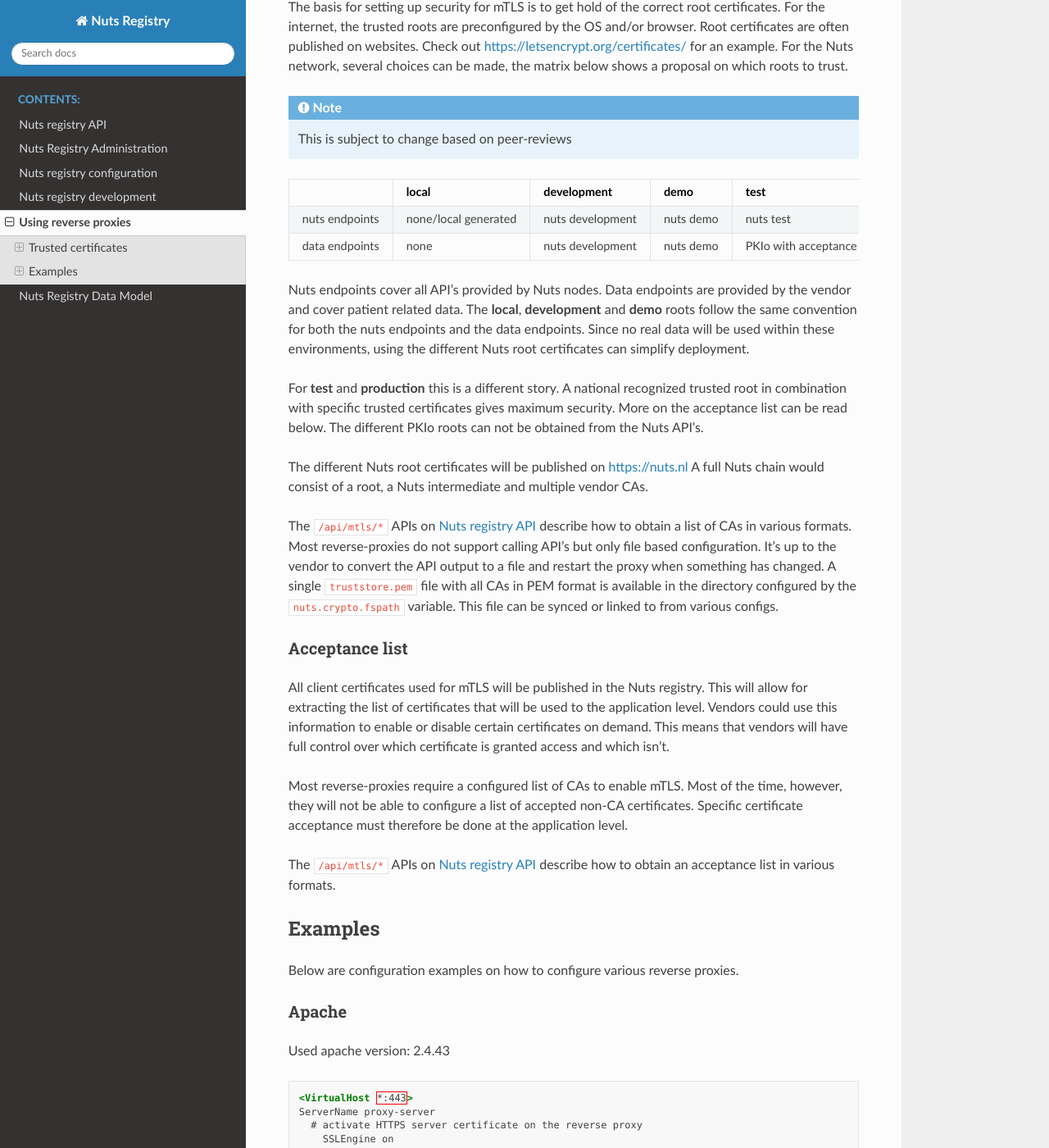
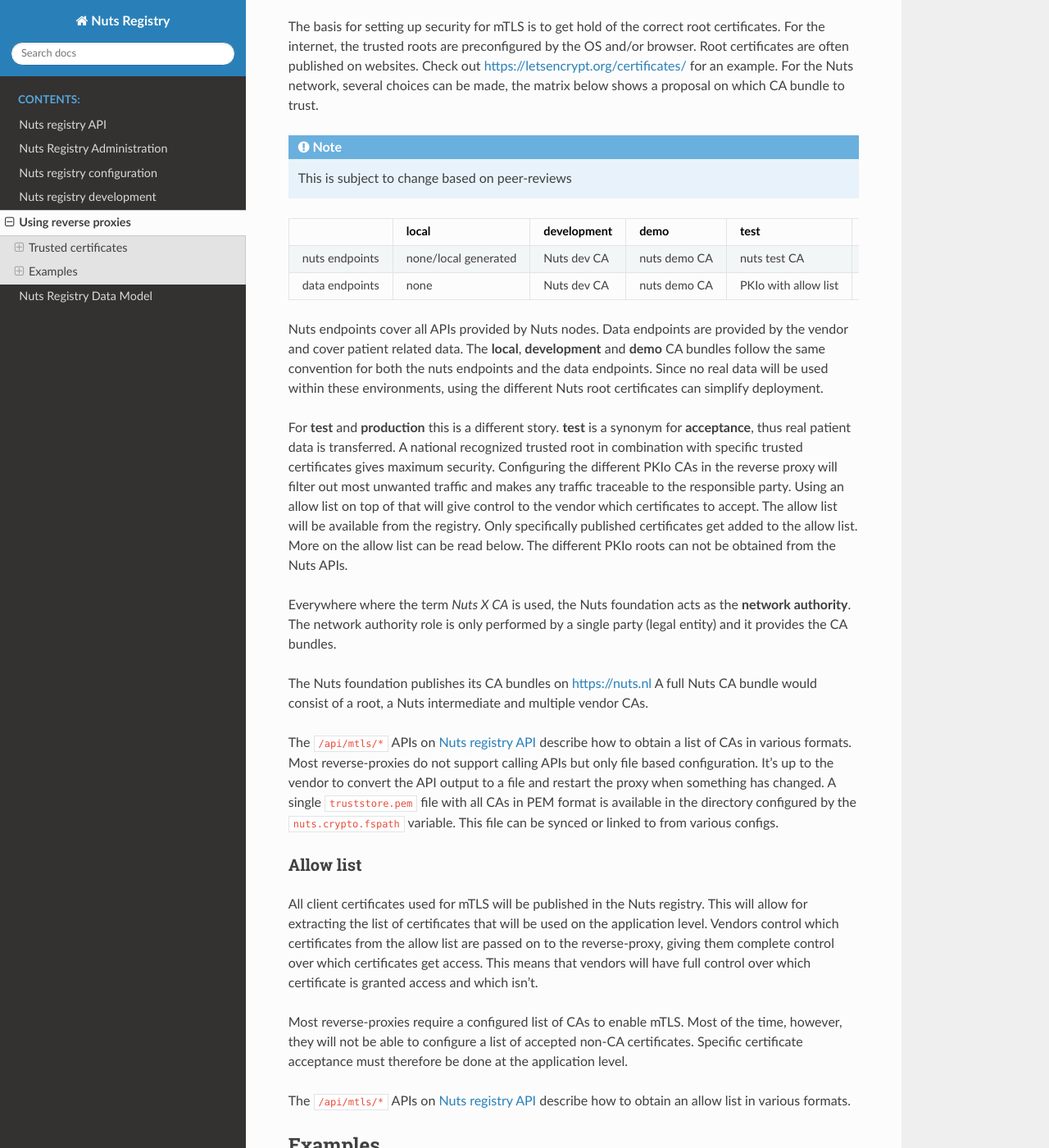
Before and after one commit to nuts-foundation/nuts-registry, a Sphinx documentation site: the page built from docs/pages/installation/reverse-proxy-configuration.rst, in a window 1280 px wide and 1400 px high, scrolled down 538 px. Shown: the whole window at 82% size. Built offline with Sphinx 7.4.7 and the Read the Docs theme 2.0.0, drawn with Linux system fonts in a browser that asks for light colours; some of the changed text lies outside the part shown.

Commit message:
changes after review

```diff
--- a/docs/pages/installation/reverse-proxy-configuration.rst
+++ b/docs/pages/installation/reverse-proxy-configuration.rst
@@ -4,9 +4,9 @@ Using reverse proxies
 #####################
 
 The Nuts network makes heavy use of TLS connections with client certificates (a.k.a. mTLS).
-It's therefore highly recommended to use a reverse proxy for TLS termination and to secure your data endpoint and Nuts endpoints.
+This documentation covers some guidelines and examples when using a reverse proxy for TLS termination and to secure your data endpoint and Nuts endpoints. It only covers HTTP/REST calls and not gRPC.
 In the `Examples`_ section, examples are given for the most popular proxies.
-The page only covert the client certificate part. Server certificates must be configured as normal, they must be signed by on of the globally accepted CAs.
+This page only covers the client certificate part. Server certificates must be configured as normal, they must be signed by one of the globally accepted CAs (like Let's Encrypt and others).
 
 Trusted certificates
 ********************
@@ -21,50 +21,57 @@ Trusted roots
 The basis for setting up security for mTLS is to get hold of the correct root certificates.
 For the internet, the trusted roots are preconfigured by the OS and/or browser.
 Root certificates are often published on websites. Check out https://letsencrypt.org/certificates/ for an example.
-For the Nuts network, several choices can be made, the matrix below shows a proposal on which roots to trust.
+For the Nuts network, several choices can be made, the matrix below shows a proposal on which CA bundle to trust.
 
 .. note::
 
     This is subject to change based on peer-reviews
 
-+----------------+----------------------+------------------+-----------+---------------------------+---------------------------+
-|                | local                | development      | demo      | test                      | production                |
-+================+======================+==================+===========+===========================+===========================+
-| nuts endpoints | none/local generated | nuts development | nuts demo | nuts test                 | nuts production           |
-+----------------+----------------------+------------------+-----------+---------------------------+---------------------------+
-| data endpoints | none                 | nuts development | nuts demo | PKIo with acceptance list | PKIo with acceptance list |
-+----------------+----------------------+------------------+-----------+---------------------------+---------------------------+
++----------------+----------------------+------------------+--------------+---------------------------+---------------------------+
+|                | local                | development      | demo         | test                      | production                |
++================+======================+==================+==============+===========================+===========================+
+| nuts endpoints | none/local generated | Nuts dev CA      | nuts demo CA | nuts test CA              | nuts production CA        |
++----------------+----------------------+------------------+--------------+---------------------------+---------------------------+
+| data endpoints | none                 | Nuts dev CA      | nuts demo CA | PKIo with allow list      | PKIo with allow list      |
++----------------+----------------------+------------------+--------------+---------------------------+---------------------------+
 
-Nuts endpoints cover all API's provided by Nuts nodes. Data endpoints are provided by the vendor and cover patient related data.
-The **local**, **development** and **demo** roots follow the same convention for both the nuts endpoints and the data endpoints.
+Nuts endpoints cover all APIs provided by Nuts nodes. Data endpoints are provided by the vendor and cover patient related data.
+The **local**, **development** and **demo** CA bundles follow the same convention for both the nuts endpoints and the data endpoints.
 Since no real data will be used within these environments, using the different Nuts root certificates can simplify deployment.
 
-For **test** and **production** this is a different story.
+For **test** and **production** this is a different story. **test** is a synonym for **acceptance**, thus real patient data is transferred.
 A national recognized trusted root in combination with specific trusted certificates gives maximum security.
-More on the acceptance list can be read below. The different PKIo roots can not be obtained from the Nuts API's.
+Configuring the different PKIo CAs in the reverse proxy will filter out most unwanted traffic and makes any traffic traceable to the responsible party.
+Using an allow list on top of that will give control to the vendor which certificates to accept.
+The allow list will be available from the registry. Only specifically published certificates get added to the allow list.
+More on the allow list can be read below. The different PKIo roots can not be obtained from the Nuts APIs.
 
-The different Nuts root certificates will be published on https://nuts.nl
-A full Nuts chain would consist of a root, a Nuts intermediate and multiple vendor CAs.
+Everywhere where the term *Nuts X CA* is used, the Nuts foundation acts as the **network authority**.
+The network authority role is only performed by a single party (legal entity) and it provides the CA bundles.
+
+The Nuts foundation publishes its CA bundles on https://nuts.nl
+A full Nuts CA bundle would consist of a root, a Nuts intermediate and multiple vendor CAs.
 
 The ``/api/mtls/*`` APIs on :ref:`nuts-registry-api` describe how to obtain a list of CAs in various formats.
-Most reverse-proxies do not support calling API's but only file based configuration.
+Most reverse-proxies do not support calling APIs but only file based configuration.
 It's up to the vendor to convert the API output to a file and restart the proxy when something has changed.
 A single ``truststore.pem`` file with all CAs in PEM format is available in the directory configured by the ``nuts.crypto.fspath`` variable.
 This file can be synced or linked to from various configs.
 
-Acceptance list
-===============
+Allow list
+==========
 
 All client certificates used for mTLS will be published in the Nuts registry.
-This will allow for extracting the list of certificates that will be used to the application level.
-Vendors could use this information to enable or disable certain certificates on demand.
+This will allow for extracting the list of certificates that will be used on the application level.
+Vendors control which certificates from the allow list are passed on to the reverse-proxy,
+giving them complete control over which certificates get access.
 This means that vendors will have full control over which certificate is granted access and which isn't.
 
 Most reverse-proxies require a configured list of CAs to enable mTLS.
 Most of the time, however, they will not be able to configure a list of accepted non-CA certificates.
 Specific certificate acceptance must therefore be done at the application level.
 
-The ``/api/mtls/*`` APIs on :ref:`nuts-registry-api` describe how to obtain an acceptance list in various formats.
+The ``/api/mtls/*`` APIs on :ref:`nuts-registry-api` describe how to obtain an allow list in various formats.
 
 Examples
 ********
@@ -93,7 +99,7 @@ Used apache version: 2.4.43
       # initialize the special headers to a blank value to avoid http header forgeries
         RequestHeader set SSL_CLIENT_CERT ""
         <Location /api/fhir>
-            # forward certificate for acceptance list checking
+            # forward certificate for allow list checking
             RequestHeader set SSL_CLIENT_CERT "%{SSL_CLIENT_CERT}s"
             ProxyPass http://localhost:8080
             ProxyPassReverse http://localhost:8080
@@ -143,24 +149,16 @@ Used nginx version: 1.17.0
         # here we use the exported truststore.pem in the case Nuts is
         # running on the same machine
         ssl_trusted_certificate /etc/nuts/data/truststore.pem;
-        # the client certificate is optional, so for example status endpoints can be accessed
-        ssl_verify_client optional;
+        ssl_verify_client on;
 
         access_log /var/log/nginx/example.com;
 
         location /api/fhir {
-          # make the certificate non-optional for this path
-          # if the client-side certificate failed to authenticate, show a 403
-          # message to the client
-          if ($ssl_client_verify != SUCCESS) {
-            return 403;
-          }
-
           proxy_set_header        Host $host;
           proxy_set_header        X-Real-IP $remote_addr;
           proxy_set_header        X-Forwarded-For $proxy_add_x_forwarded_for;
           proxy_set_header        X-Forwarded-Proto $scheme;
-          # forward certificate for acceptance list checking
+          # forward certificate for allow list checking
           proxy_set_header        X-Ssl-Client-Cert $ssl_client_cert;
 
           proxy_pass          http://localhost:8080;
```
Also changed, not shown: other parts of docs/pages/installation/reverse-proxy-configuration.rst (+0 -1 lines).
